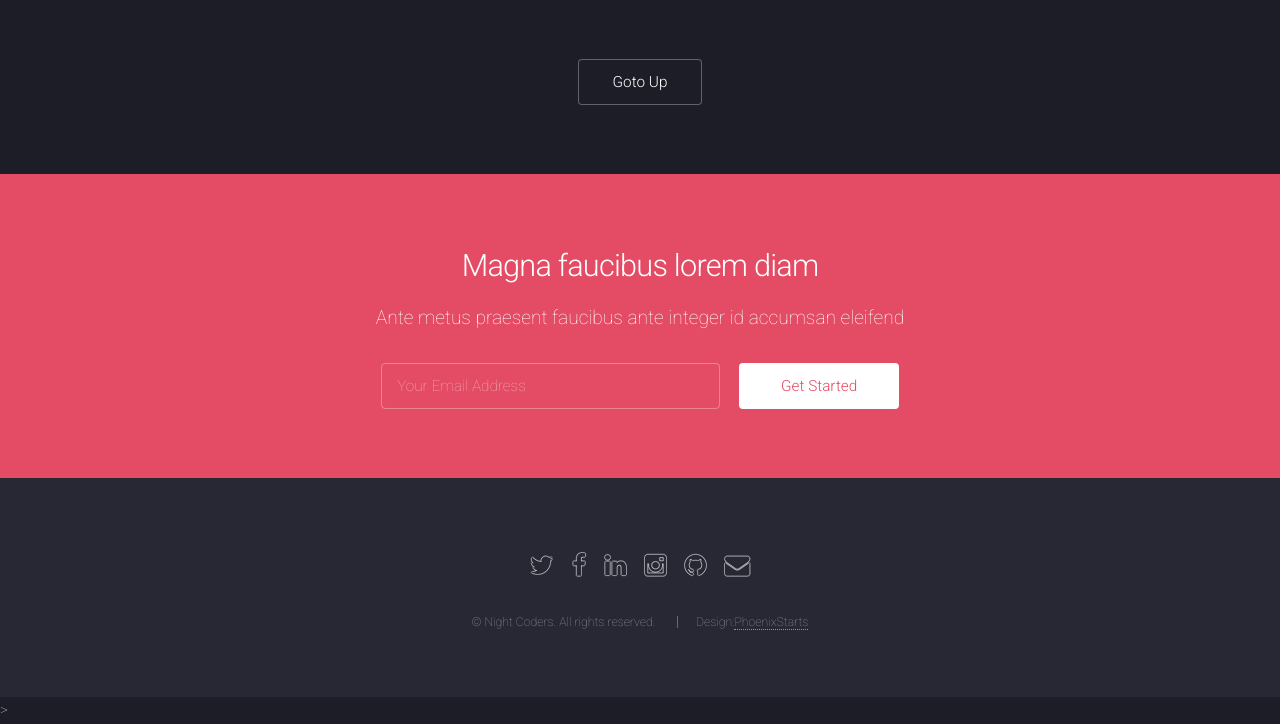
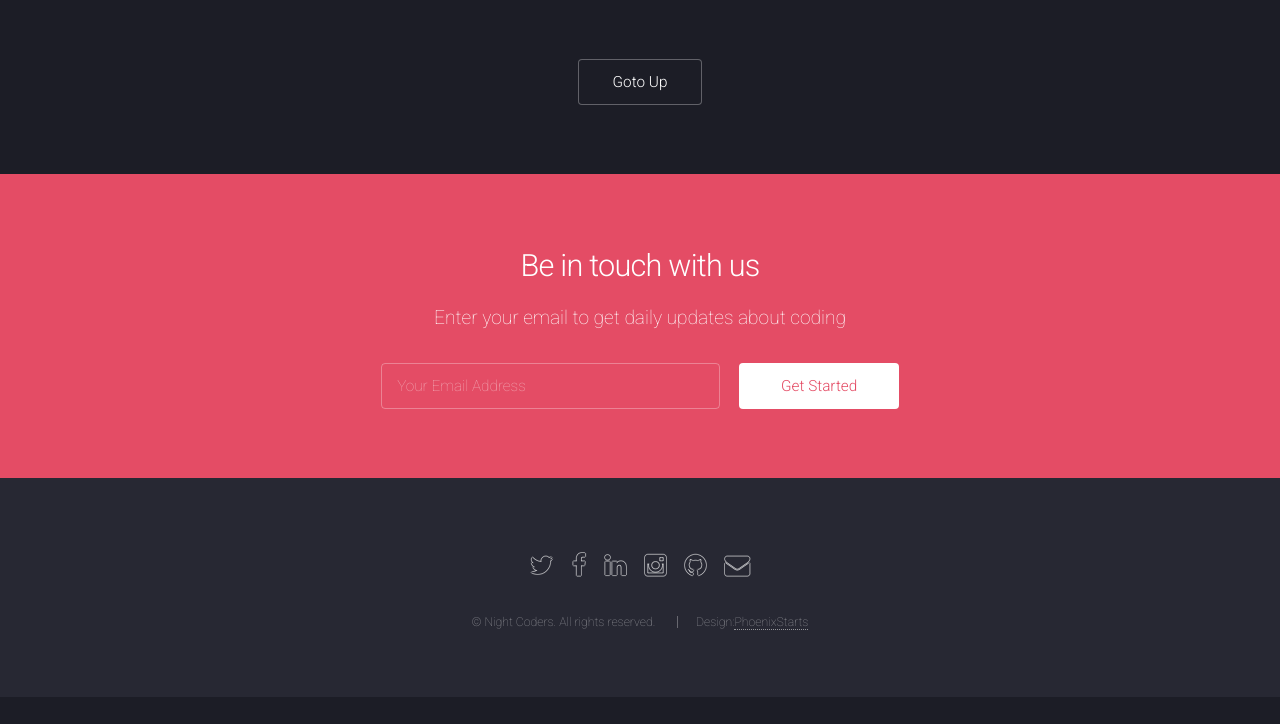
Before and after one commit to themayurkumbhar/Night-Coders, a plain HTML site: page index.html in a window 1280 px wide. Shown: the part 3921-4645 px from the top of the page. After the commit the page ends 4618 px from the top, so only its background shows below. Drawn offline with Linux system fonts and the light colour scheme.

```diff
--- a/index.html
+++ b/index.html
@@ -168,8 +168,8 @@
     <section id="five" class="wrapper style2 special fade">
         <div class="container">
             <header>
-                <h2>Magna faucibus lorem diam</h2>
-                <p>Ante metus praesent faucibus ante integer id accumsan eleifend</p>
+                <h2>Be in touch with us</h2>
+                <p>Enter your email to get daily updates about coding</p>
             </header>
             <form method="post" action="#" class="container 50%">
                 <div class="row uniform 50%">
@@ -200,7 +200,7 @@
             <li>Design:<a href="https://github.com/MAYURESH29">PhoenixStarts</a></li>
         </ul>
     </footer>
-    >
+
 
 </div>
 
```
